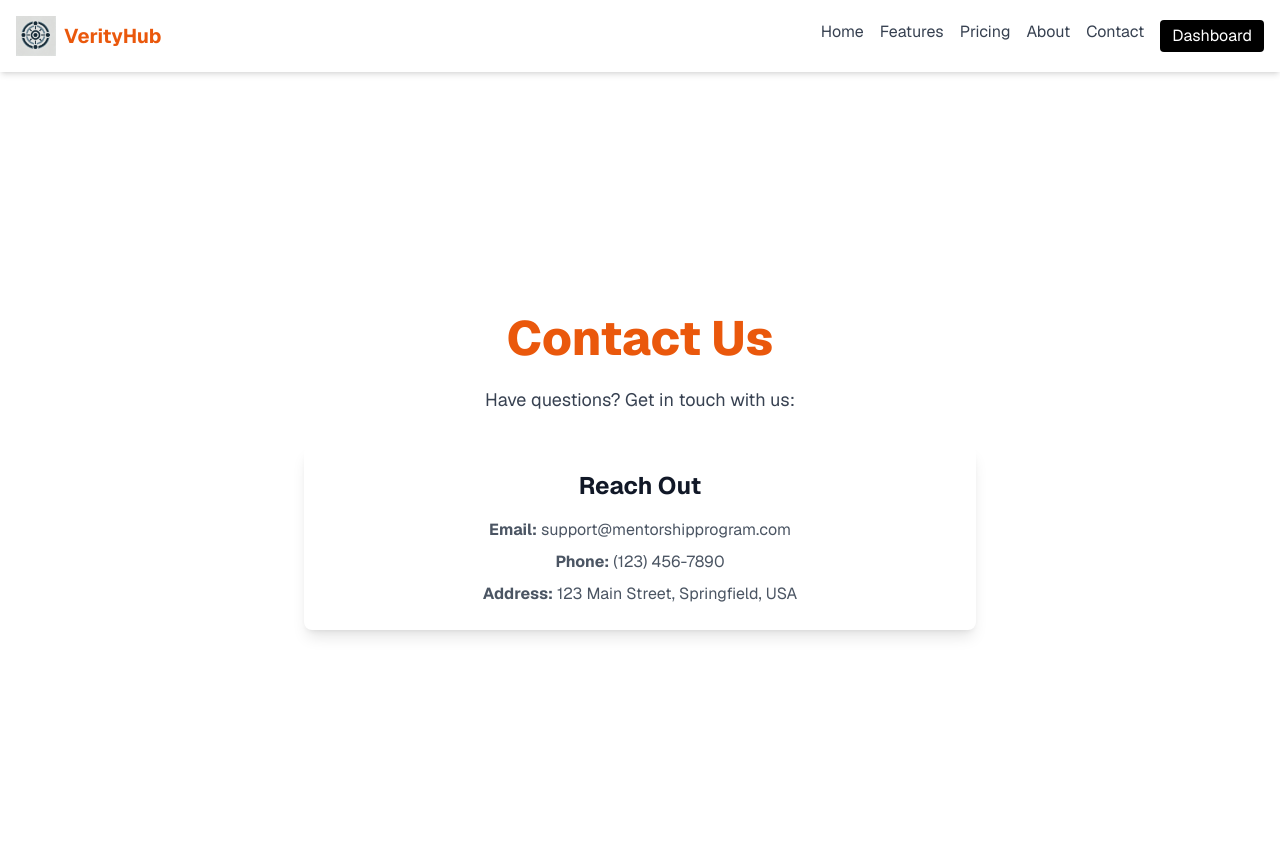
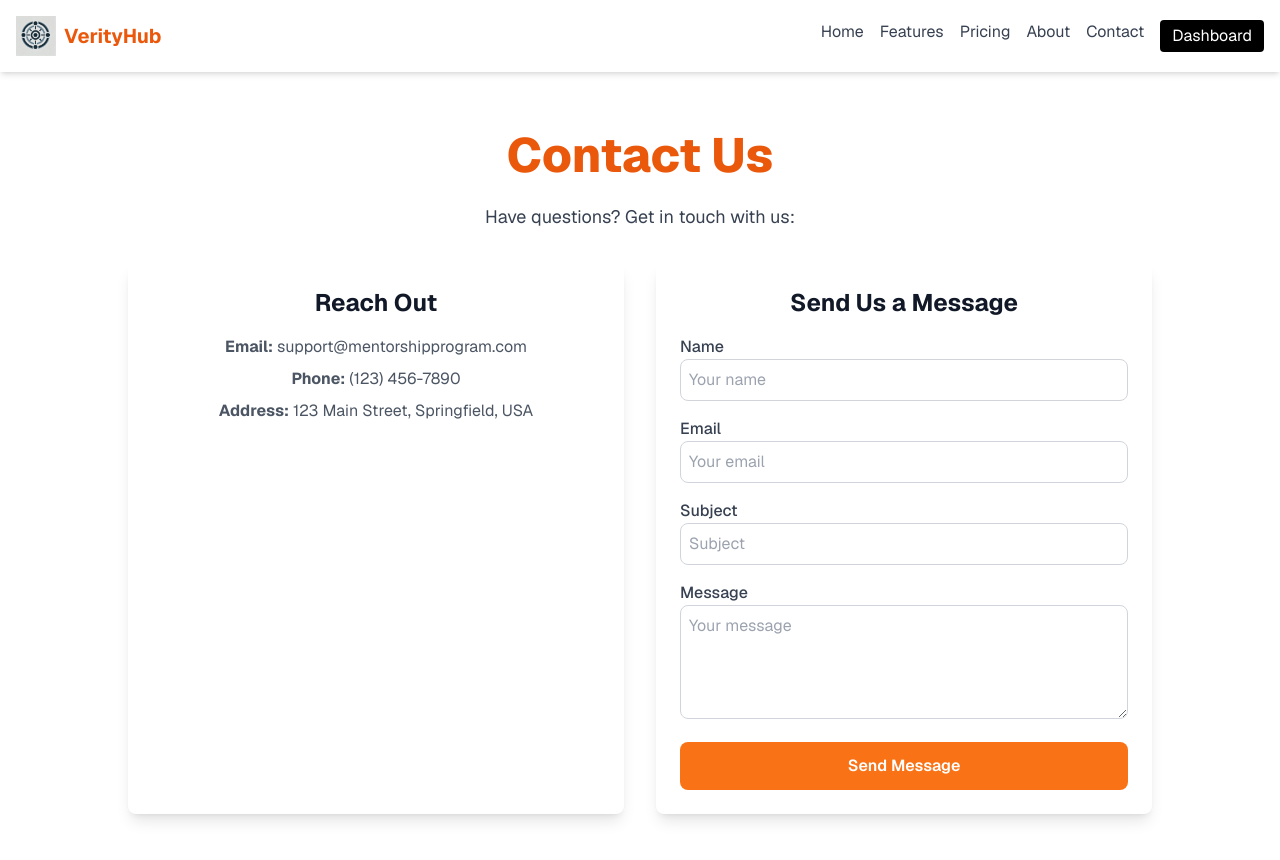
Before and after one commit to DavDeDev/mms, a Next.js app: page /contact in a window 1280 px wide. Shown: the top 860 px of the page. Built offline with nearby package versions, Linux system fonts and the light colour scheme.

Commit message:
Updated contact, features, and pricing pages

```diff
--- a/src/app/contact/page.tsx
+++ b/src/app/contact/page.tsx
@@ -1,11 +1,22 @@
+"use client";
+
 export default function ContactPage() {
+  const handleSubmit = (e: React.FormEvent<HTMLFormElement>) => {
+    e.preventDefault();
+    alert("Your message has been sent! We'll get back to you shortly.");
+  };
+
   return (
     <main className="min-h-screen flex flex-col items-center justify-center text-center p-6">
       <h1 className="text-5xl font-extrabold mb-6 text-orange-600">Contact Us</h1>
       <p className="text-lg text-gray-700 mb-8">
         Have questions? Get in touch with us:
       </p>
-        <div className="bg-white shadow-lg p-6 rounded-lg max-w-2xl w-full">
+
+      {/* Side-by-Side Layout */}
+      <div className="flex flex-col lg:flex-row gap-8 w-full max-w-5xl">
+        {/* Contact Details */}
+        <div className="bg-white shadow-lg p-6 rounded-lg flex-1">
           <h2 className="text-2xl font-bold text-gray-900">Reach Out</h2>
           <p className="text-gray-600 mt-4">
             <strong>Email:</strong> support@mentorshipprogram.com
@@ -17,6 +28,88 @@ export default function ContactPage() {
             <strong>Address:</strong> 123 Main Street, Springfield, USA
           </p>
         </div>
+
+        {/* Contact Form */}
+        <div className="bg-white shadow-lg p-6 rounded-lg flex-1">
+          <h2 className="text-2xl font-bold text-gray-900 mb-4">Send Us a Message</h2>
+          <form onSubmit={handleSubmit} className="flex flex-col gap-4">
+            <div>
+              <label
+                htmlFor="name"
+                className="block text-left font-medium text-gray-700"
+              >
+                Name
+              </label>
+              <input
+                id="name"
+                name="name"
+                type="text"
+                required
+                className="w-full p-2 border border-gray-300 rounded-lg focus:outline-none focus:ring-2 focus:ring-orange-500"
+                placeholder="Your name"
+              />
+            </div>
+
+            <div>
+              <label
+                htmlFor="email"
+                className="block text-left font-medium text-gray-700"
+              >
+                Email
+              </label>
+              <input
+                id="email"
+                name="email"
+                type="email"
+                required
+                className="w-full p-2 border border-gray-300 rounded-lg focus:outline-none focus:ring-2 focus:ring-orange-500"
+                placeholder="Your email"
+              />
+            </div>
+
+            <div>
+              <label
+                htmlFor="subject"
+                className="block text-left font-medium text-gray-700"
+              >
+                Subject
+              </label>
+              <input
+                id="subject"
+                name="subject"
+                type="text"
+                required
+                className="w-full p-2 border border-gray-300 rounded-lg focus:outline-none focus:ring-2 focus:ring-orange-500"
+                placeholder="Subject"
+              />
+            </div>
+
+            <div>
+              <label
+                htmlFor="message"
+                className="block text-left font-medium text-gray-700"
+              >
+                Message
+              </label>
+              <textarea
+                id="message"
+                name="message"
+                required
+                rows={4}
+                className="w-full p-2 border border-gray-300 rounded-lg focus:outline-none focus:ring-2 focus:ring-orange-500"
+                placeholder="Your message"
+              />
+            </div>
+
+            <button
+              type="submit"
+              className="px-6 py-3 bg-orange-500 text-white font-semibold rounded-lg hover:bg-orange-600 transition"
+            >
+              Send Message
+            </button>
+          </form>
+        </div>
+      </div>
     </main>
   );
 }
--- a/src/app/features/page.tsx
+++ b/src/app/features/page.tsx
@@ -3,32 +3,38 @@ import React from 'react';
 const features = [
   {
     title: 'Mentor-Mentee Matching',
-    description: 'Intelligent algorithm to pair mentors with mentees based on goals and interests.',
+    description:
+      'Utilize advanced algorithms to connect mentors and mentees effectively, ensuring alignment of goals, interests, and expertise for a successful mentorship journey.',
     icon: '👥',
   },
   {
     title: 'Session Scheduling',
-    description: 'Easy-to-use calendar for scheduling and managing mentorship sessions.',
+    description:
+      'Effortlessly schedule and manage mentorship sessions with our intuitive calendar. Features include automated reminders, conflict resolution, and integration with popular calendar apps.',
     icon: '📅',
   },
   {
     title: 'Progress Tracking',
-    description: 'Monitor and analyze the impact of your mentorship program with detailed reports.',
+    description:
+      'Gain insights into your mentorship program with real-time analytics and comprehensive reporting tools. Track milestones and analyze progress to optimize outcomes.',
     icon: '📈',
   },
   {
     title: 'Resource Library',
-    description: 'Curated collection of materials to support mentors and mentees throughout their journey.',
+    description:
+      'Access a rich repository of high-quality resources, including templates, articles, and videos, to support ongoing learning and development for both mentors and mentees.',
     icon: '📖',
   },
   {
     title: 'Feedback System',
-    description: 'Collect and analyze feedback from mentors and mentees to continuously improve the program.',
+    description:
+      'Encourage open communication with an effective feedback platform. Gather, evaluate, and implement suggestions to continuously improve the mentorship experience.',
     icon: '💬',
   },
   {
     title: 'Quick Actions',
-    description: 'Streamlined interface for common tasks to save time and increase efficiency.',
+    description:
+      'Boost productivity with a streamlined interface that allows you to perform frequent tasks, such as rescheduling sessions or updating progress, with just a few clicks.',
     icon: '⚡',
   },
 ];
--- a/src/app/pricing/page.tsx
+++ b/src/app/pricing/page.tsx
@@ -1,4 +1,11 @@
+"use client";
+
 export default function PricingPage() {
+  // Function to handle plan selection
+  const handlePlanSelection = (plan: string) => {
+    alert(`You selected the ${plan} plan!`); // Replace this with your desired action
+  };
+
   return (
     <main className="min-h-screen flex flex-col items-center justify-center text-center p-6">
       <h1 className="text-5xl font-extrabold mb-6 text-orange-600">Our Pricing</h1>
@@ -6,20 +13,43 @@ export default function PricingPage() {
         Choose the plan that best suits your institution’s needs:
       </p>
       <div className="grid grid-cols-1 md:grid-cols-3 gap-6 max-w-5xl">
+        {/* Basic Plan */}
         <div className="bg-white shadow-lg p-6 rounded-lg">
           <h2 className="text-2xl font-bold text-gray-900">Basic Plan</h2>
           <p className="text-gray-600 mt-2">$49/month</p>
           <p className="text-gray-600 mt-2">Access to core features.</p>
+          <button
+            onClick={() => handlePlanSelection("Basic")}
+            className="mt-4 px-4 py-2 bg-orange-500 text-white font-semibold rounded-md hover:bg-orange-600 transition"
+          >
+            Select Basic
+          </button>
         </div>
+
+        {/* Pro Plan */}
         <div className="bg-orange-50 shadow-lg p-6 rounded-lg border-2 border-orange-600">
           <h2 className="text-2xl font-bold text-orange-600">Pro Plan</h2>
           <p className="text-gray-600 mt-2">$99/month</p>
           <p className="text-gray-600 mt-2">Includes advanced analytics.</p>
+          <button
+            onClick={() => handlePlanSelection("Pro")}
+            className="mt-4 px-4 py-2 bg-orange-500 text-white font-semibold rounded-md hover:bg-orange-600 transition"
+          >
+            Select Pro
+          </button>
         </div>
+
+        {/* Enterprise Plan */}
         <div className="bg-white shadow-lg p-6 rounded-lg">
           <h2 className="text-2xl font-bold text-gray-900">Enterprise Plan</h2>
           <p className="text-gray-600 mt-2">Custom pricing</p>
           <p className="text-gray-600 mt-2">Contact us for tailored solutions.</p>
+          <button
+            onClick={() => handlePlanSelection("Enterprise")}
+            className="mt-4 px-4 py-2 bg-orange-500 text-white font-semibold rounded-md hover:bg-orange-600 transition"
+          >
+            Select Enterprise
+          </button>
         </div>
       </div>
     </main>
```
Lines whose indentation alone changed are shown as unchanged.
